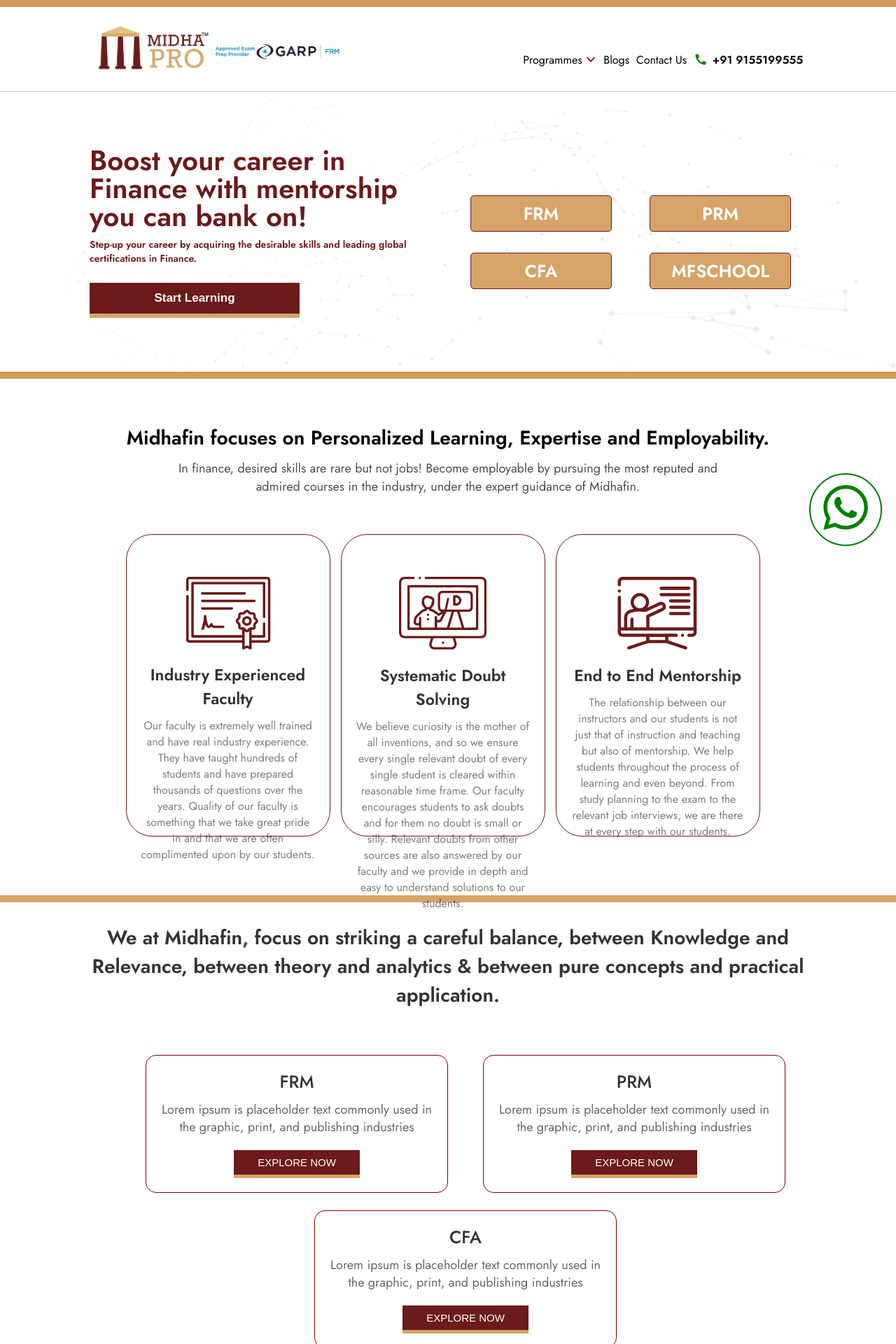
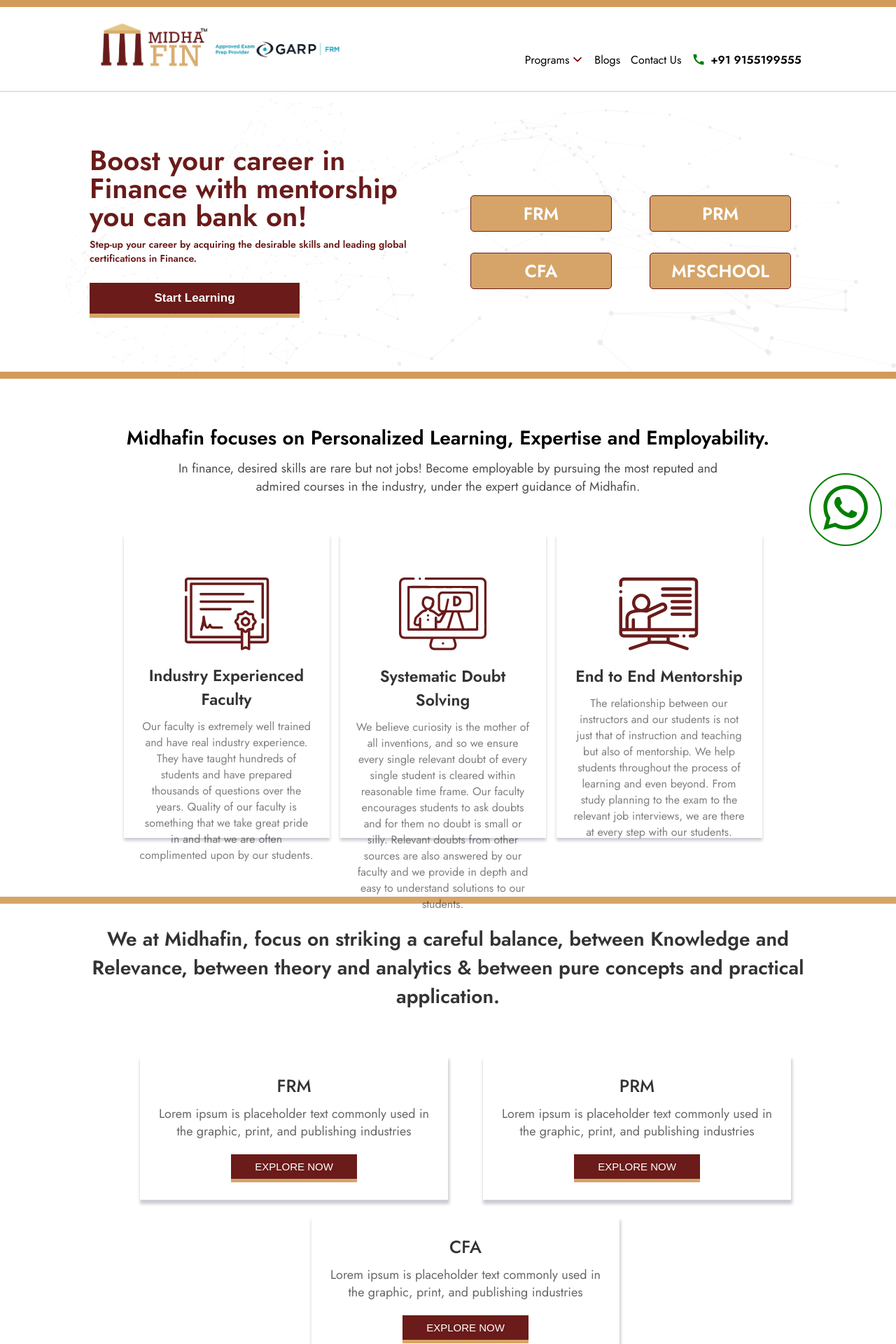
Before and after one commit to totorodev0032/MidhaFin, a React (Create React App) app: page / in a window 1280 px wide. Shown: the top 1920 px of the page at 70% size. Built offline with nearby package versions, Linux system fonts and the light colour scheme.

Commit message:
border style changed

```diff
--- a/src/components/CourseSection/CourseSection.js
+++ b/src/components/CourseSection/CourseSection.js
@@ -96,15 +96,14 @@
   width: 430px;
   text-align: center;
   ${'' /* box-shadow: 0px 10px 99px #4c4a6e26; */}
-  border-radius: 10px;
+  ${'' /* border-radius: 10px; */}
+ box-shadow: 1px 5px 4px 1px #ccccd3;
+  border: 5px solid #ffffff;
   margin-top: 25px;
   margin-left: 50px;
-  border-radius: 15px;
+  ${'' /* border-radius: 15px; */}
   height: auto;
-  border: 1.5px solid maroon;
-  &:hover {
-    box-shadow: 3px 3px 10px #ebebeb, -3px -3px 10px #ffffff;
-  }
+  ${'' /* border: 1.5px solid maroon; */}
 
   @media (max-width: 496px) {
     margin-left: 0;
--- a/src/components/MidhaUSP/MidhaUSP.js
+++ b/src/components/MidhaUSP/MidhaUSP.js
@@ -99,14 +99,15 @@
   margin-top: 25px;
   margin-bottom: 20px;
   align-items: center;
-  border: 1px solid #6a1b1a;
-  border-radius: 37px;
+  box-shadow: 0px 4px 4px 0px #ccccd3;
+  border: 2px solid #ffffff;
+  ${'' /* border-radius: 37px; */}
   padding: 30px 20px 20px 20px;
   transition: box-shadow 0.2s;
   margin-right: 28px;
 
   &:hover {
-    box-shadow: -1px 0px 80px -68px rgba(0, 0, 0, 0.75);
+    box-shadow: 0px 6px 6px 0px #ccccd3;
     transition: box-shadow 0.4s;
   }
 
--- a/src/components/ToolBar/Toolbar.js
+++ b/src/components/ToolBar/Toolbar.js
@@ -2,7 +2,7 @@
 import styled from '@emotion/styled';
 import { Link } from 'react-router-dom';
 import Drawerright from '../Drawer/Drawer';
-import logo from '../../images/prologo.png';
+import logo from '../../images/MidhaFinLogo.png';
 import { IoIosArrowDown } from 'react-icons/io';
 import { MdCall } from 'react-icons/md';
 import GarpLogo from '../../images/garp.jpg';
@@ -132,7 +132,9 @@
             <Link to="/">
               <img src={logo} alt="logo" />
             </Link>
-            <img src={GarpLogo} alt="logo" />
+            <a href="https://www.garp.org/">
+              <img src={GarpLogo} alt="logo" />
+            </a>
           </LogoWrapper>
           <NavItemWrapper>
             <p
@@ -154,7 +156,7 @@
                   alignItems: 'center',
                 }}
               >
-                <span>Programmes</span>{' '}
+                <span>Programs</span>{' '}
                 <IoIosArrowDown
                   style={{
                     color: 'maroon',
```
Also changed, not shown: src/images/MidhaFinLogo.png (added).
